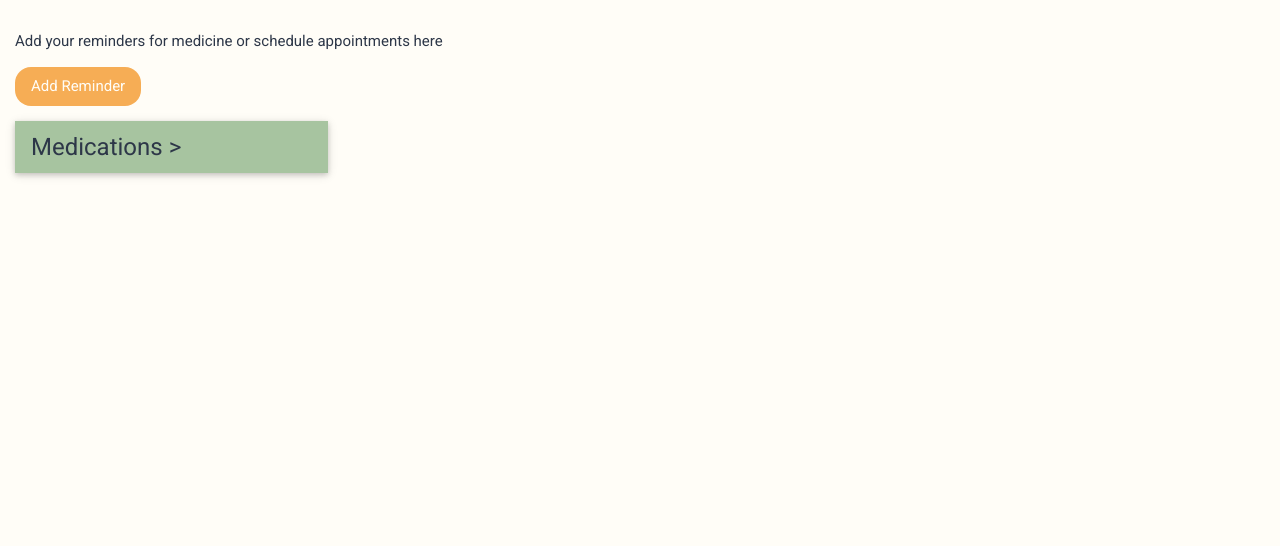
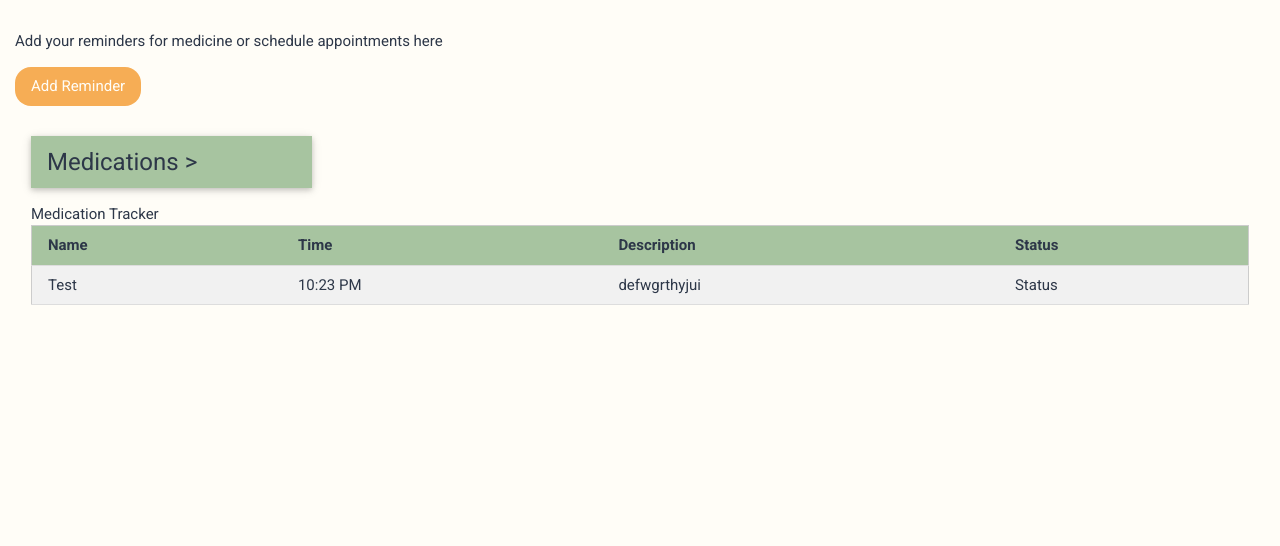
Before and after one commit to DeKingRey/HealthBridge, a Flask app: page /reminders in a window 1280 px wide. Shown: the part 143-689 px from the top of the page. Run offline with Flask 3, Linux system fonts and the light colour scheme; a user stored in the database is signed in.

Commit message:
Updating med status

```diff
--- a/app/routes.py
+++ b/app/routes.py
@@ -16,7 +16,7 @@ from flask import (render_template, Blueprint, url_for,
 from flask_login import (login_required, login_user, logout_user,
                          current_user)
 from app.models import (User, Health, UserHealth, HealthType,
-                        Reminder, ReminderType)
+                        Reminder, ReminderType, Status)
 from app.forms import (RegisterForm, LoginForm, ResetPasswordForm,
                        AddHealthInfoForm, AddReminderForm)
 from app import db, bcrypt, login_manager, mail
@@ -25,7 +25,8 @@ from flask_mail import Message
 from weasyprint import HTML
 from email_validator import validate_email, EmailNotValidError
 from datetime import datetime, timedelta, timezone
-from config import (APPOINTMENT_ID, MEDICATION_ID)
+from config import (APPOINTMENT_ID, MEDICATION_ID,
+                    UPCOMING_ID, OVERDUE_ID, TAKEN_ID)
 import os
 
 main = Blueprint("main", __name__)
@@ -222,7 +223,9 @@ def reminders():
     types = get_reminder_type_info(True)
     user_reminders = get_user_reminders()
     return render_template("reminders.html", header="Reminders",
-                           types=types, user_reminders=user_reminders)
+                           types=types, user_reminders=user_reminders,
+                           upcoming_id=UPCOMING_ID, taken_id=TAKEN_ID,
+                           overdue_id=OVERDUE_ID)
 
 
 @main.route("/remove-reminder", methods=["GET", "POST"])
@@ -285,12 +288,23 @@ def add_reminder():
         db.session.add(reminder)
         db.session.commit()
 
-        # TEST - TEMPORARY REMMEBER TO DELETE
+        body = form.desc.data
+
+        # Includes link to track meds that have been taken
+        if reminder.type_id == MEDICATION_ID:
+            take_med_url = url_for(
+                "main.set_medicine_taken",
+                token=generate_verification_token(current_user.email),
+                med_id=reminder.id)
+            body = f"""{body} \n
+                        Tap here after taking your medicine: {take_med_url}"""
+
+        # Schedules reminder with celery
         send_reminder_email.apply_async(
             args=[
                 current_user.email,
                 form.name.data,
-                form.desc.data,
+                body,
                 reminder.id
             ],
             eta=scheduled_time
@@ -299,6 +313,19 @@ def add_reminder():
         return redirect(url_for("main.reminders"))
     return render_template("add-reminder.html", header="Add Reminder",
                            form=form)
+
+
+@main.route("/set-medicine-taken/<token>", methods=["GET", "POST"])
+def set_medicine_taken(token):
+    # Validates request checking that the token matches user generated one
+    email = confirm_verification_token(token)
+    if not email:
+        return redirect(url_for("main.login"))
+
+    med_id = request.args.get("med_id")
+    update_medication_status(med_id, TAKEN_ID)
+
+    return redirect(url_for("main.reminders"))
 
 
 @main.route("/login", methods=["GET", "POST"])
@@ -544,4 +571,16 @@ def get_user_reminders():
         Reminder.user_id == current_user.id
     ).all()
 
+    # Formats medication times into the 12 hour format
+    for reminder in user_reminders:
+        if reminder.type_id == MEDICATION_ID:
+            reminder.scheduled_time = reminder.scheduled_time.strftime(
+                "%I:%M %p").lstrip("0")
+
     return user_reminders
+
+
+def update_medication_status(med_id, status_id):
+    med_reminder = Reminder.query.get(med_id)
+    med_reminder.status = status_id
+    db.session.commit()
--- a/app/tasks.py
+++ b/app/tasks.py
@@ -13,7 +13,7 @@ def send_reminder_email(to, subject, body, reminder_id):
         recipients=[to],
         body=body
     )
-    print("EMAIL SENT")
+
     mail.send(msg)
 
     reminder = Reminder.query.get(reminder_id)
--- a/app/templates/reminders.html
+++ b/app/templates/reminders.html
@@ -9,8 +9,9 @@
     </a>
 </div>
 
+<div class="w3-flex">
     <!-- Dropdowns for each reminder category showing user their reminders -->
-<div class="category-list">
+    <div class="category-list w3-container" style="flex: 0.5">
         {% for type in types %}
             <button id="dropdown_{{ type.id }}" onclick="accordionDropdown('{{ type.id }}', '{{ type.name }}')"
             class="w3-button w3-block w3-left-align w3-card secondary-colour w3-text-bold w3-xlarge">
@@ -59,6 +60,29 @@
         {% endfor %}
     </div>
 
+    <div class="w3-container" style="flex: 1">
+        <table class="w3-table-all">
+            <thead>Medication Tracker</thead>
+            <tr class="secondary-colour">
+                <th>Name</th>
+                <th>Time</th>
+                <th>Description</th>
+                <th>Status</th>
+            </tr>
+            {% for reminder in user_reminders %}
+                {% if reminder.type_id == 2 %} <!-- Medication id is 2 -->
+                    <tr>
+                        <td>{{ reminder.name }}</td>
+                        <td>{{ reminder.scheduled_time }}</td>
+                        <td>{{ reminder.description }}</td>
+                        <td>Status</td>
+                    </tr>
+                {% endif %}
+            {% endfor %}
+        </table>
+    </div>
+</div>
+
 <script src="static/js/modal.js"></script>
 <script>
     // Controls accordion content
--- a/config.py
+++ b/config.py
@@ -22,3 +22,7 @@ MAX_REMINDER_LENGTH = 100
 
 APPOINTMENT_ID = 1
 MEDICATION_ID = 2
+
+UPCOMING_ID = 1
+TAKEN_ID = 2
+OVERDUE_ID = 3
```
Also changed, not shown: app/models.py (+8 -0 lines), instance/healthbridge.db. Lines whose indentation alone changed are shown as unchanged.
